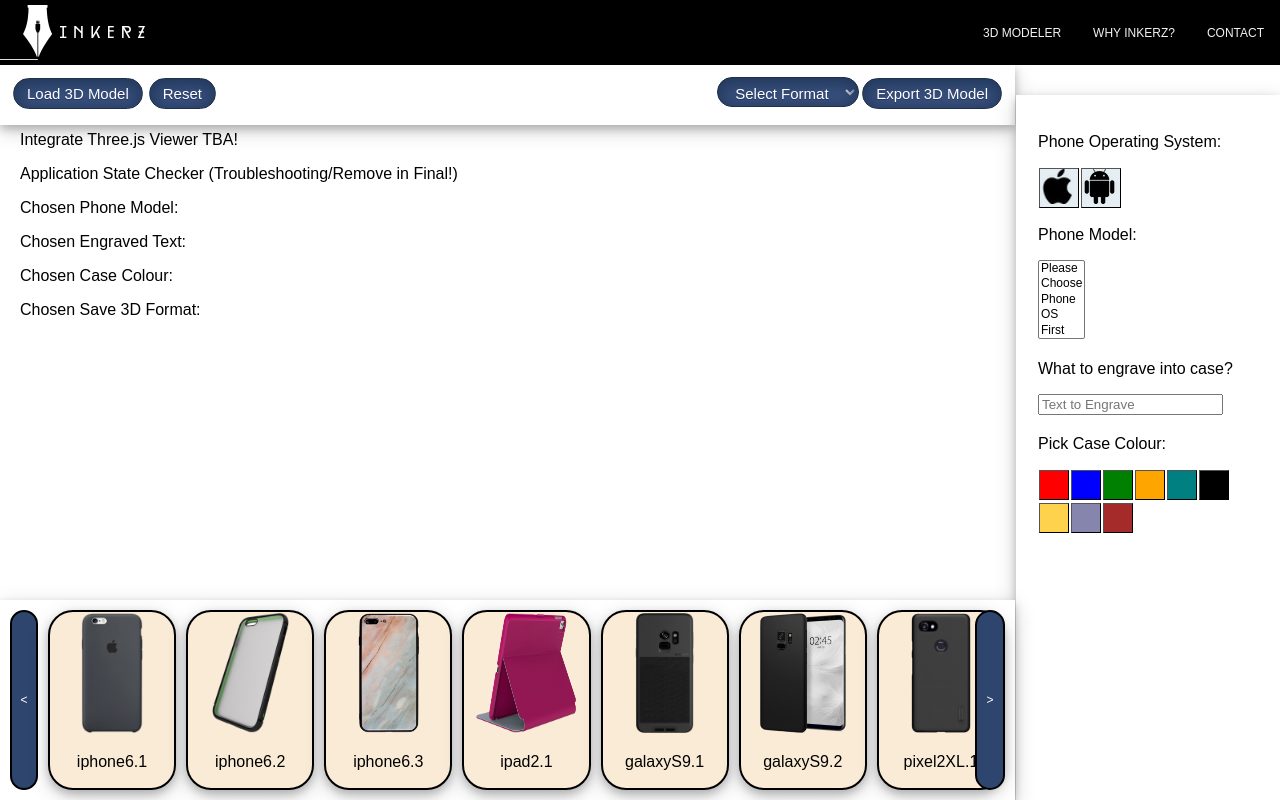
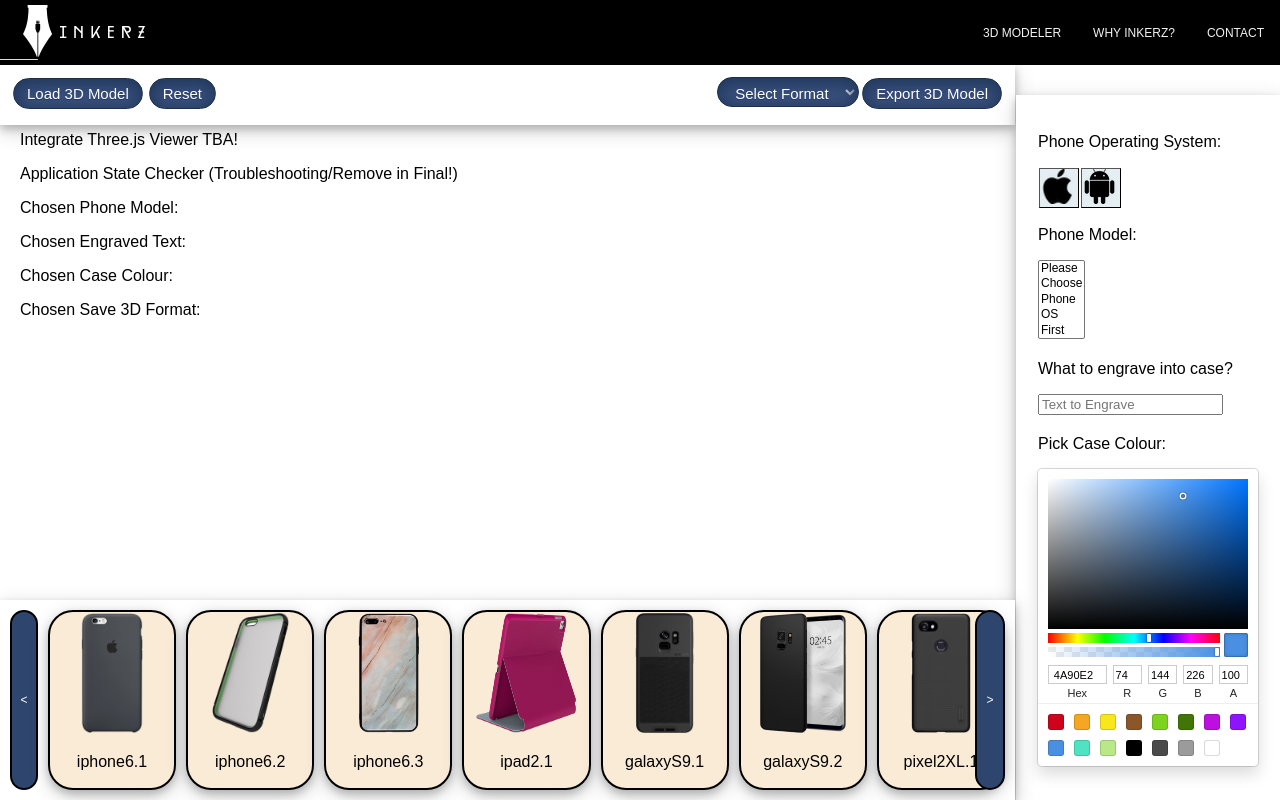
Before and after one commit to Che-Zhu/Inkerz-ReactUI, a React (Create React App) app: page / in a window 1280 px wide. Built offline with nearby package versions, Linux system fonts and the light colour scheme.

Commit message:
Update CaseColourPicker.js

```diff
--- a/src/components/CaseColourPicker.js
+++ b/src/components/CaseColourPicker.js
@@ -1,23 +1,18 @@
 import React from 'react';
+import { SketchPicker } from 'react-color'
 
-function CaseColourPicker(props) {
+  function CaseColourPicker(props) {
+    const handleColorChange = ({ hex }) => console.log(hex)
+
     return (
-        <div>
-            <p>Pick Case Colour:</p>
-            {props.phone_case_colours.map((case_colour) => (
-                <button
-                    key={case_colour}
-                    style={{
-                        backgroundColor: case_colour
-                    }}
-                    value={case_colour}
-                    className="button-phone-case-colour"
-                    onClick={props.onCaseColourSelect} >
-                </button>
-            ))}
-        </div>
+      <div>
+          <p>Pick Case Colour: </p>
+        <SketchPicker
+          color="#4A90E2"
+          onChangeComplete={ handleColorChange }
+        />
+      </div>
     )
-
-}
+  }
 
 export default CaseColourPicker
```
